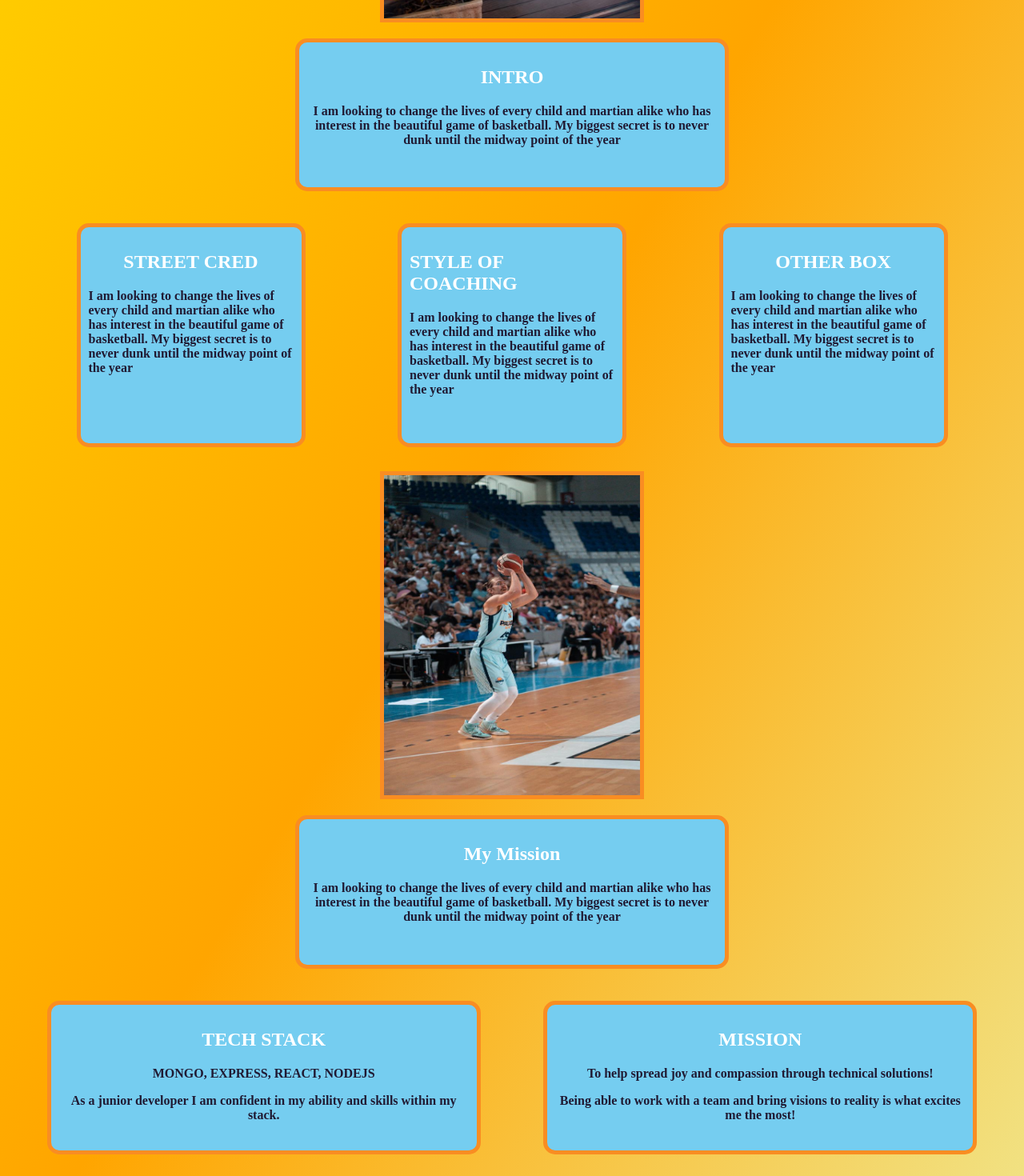
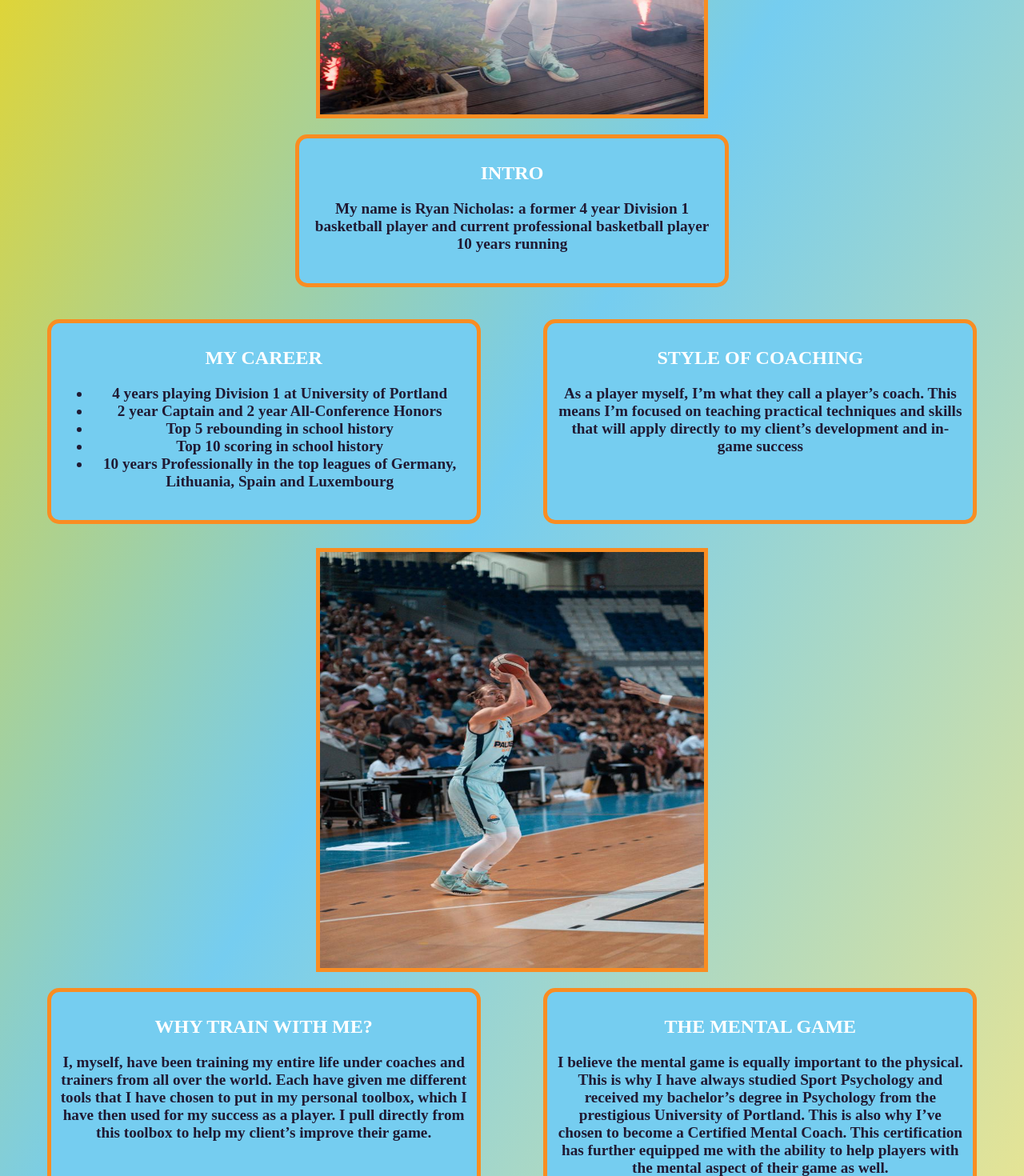
Before and after one commit to ksherm45/ryans-site, a React (Create React App) app: page / in a window 1280 px wide. Shown: the part 520-1990 px from the top of the page at 80% size. Built offline with nearby package versions, Linux system fonts and the light colour scheme.

Commit message:
added ryans content and changed boxes

```diff
--- a/src/App.css
+++ b/src/App.css
@@ -1,6 +1,6 @@
 body {
   height: vh 100%;
-  background: linear-gradient(to bottom right, #FFD700, #FFA500, #F0E68C);
+  background: linear-gradient(to bottom right, #FFD700, #75cdf0, #F0E68C);
   color: #201a33;
 }
 h1{
@@ -11,6 +11,10 @@ h1{
 p {
   display: flex;
   justify-content: center;
+  font-size: larger;
+}
+ul {
+  font-size: larger
 }
 
 .Navbar {
@@ -19,7 +23,7 @@ p {
   background-color:#75cdf0;
   color: beige;
   height: 75px;
-  width: 70%;
+  width: 55%;
   border: solid 5px rgb(249, 141, 34);
 
   align-items: center;
@@ -63,6 +67,8 @@ p {
 img {
 
   border:  5px solid rgb(249, 141, 34);
+  height: 65vh;
+  width: 60vh;
 }
 
 .Profile {
@@ -109,7 +115,7 @@ padding-top: 10px;
 }
 
 .box3 {
-  height: 20.2vh;
+  height: 28.2vh;
   width: 40%;
   background-color:#75cdf0;
   margin: 20px;
--- a/src/App.jsx
+++ b/src/App.jsx
@@ -3,8 +3,6 @@ import { Routes, Route } from "react-router-dom";
 
 import HomePage from "./pages/HomePage/HomePage";
 import ServicesPage from "./pages/ServicesPage/ServicesPage";
-import ProfessionalCareerPage from "./pages/ProfessionalCareerPage/ProfessionalCareerPage";
-import CollegeCareerPage from "./pages/CollegeCareerPage/CollegeCareerPage";
 import ContactPage from "./pages/ContactPage/ContactPage";
 import PrivateTrainingPage from "./pages/ServicesPage/PrivateTrainingPage";
 import SmallGroupPage from "./pages/ServicesPage/SmallGroupPage";
@@ -26,10 +24,6 @@ function App() {
         <Route path="/" element={<HomePage />} />
 
         <Route path="/services" element={<ServicesPage />} />
-
-        <Route path="/professionalcareer" element={<ProfessionalCareerPage />} />
-
-        <Route path="/collegecareer" element={<CollegeCareerPage />} />
 
         <Route path="/contact" element={<ContactPage />} />
 
--- a/src/components/Navbar/Navbar.jsx
+++ b/src/components/Navbar/Navbar.jsx
@@ -25,14 +25,9 @@ function Navbar() {
     <Link to="/privatetraining">Private Training</Link>
   </div>
   </div>
-
-      <Link className="Link" to="/professionalcareer">
-        <button>PROFESSIONAL CAREER</button>
-      </Link>
-
-      <Link className="Link" to="/career">
+      <HashLink className="Link" smooth to="/#career">
         <button>CAREER</button>
-      </Link>
+      </HashLink>
 
       <HashLink className="Link" smooth to="/#contact">
         <button>CONTACT</button>
--- a/src/pages/HomePage/HomePage.jsx
+++ b/src/pages/HomePage/HomePage.jsx
@@ -9,31 +9,32 @@ function Homepage() {
   <div id='page' className=''>
     <h1 className='Homepage'> </h1>
       <div className='Profile'>
-       <img src={RyanHeadshot} height={400} width={320}  alt = 'Profile Pic'/>
+       <img src={RyanHeadshot}   alt = 'Profile Pic'/>
       </div>
 
 <section className='Control' id='intro'>
     <div className='box2'>
       <h1>INTRO</h1>
-      <p>I am looking to change the lives of every child and martian alike who has interest in the beautiful game of basketball. My biggest secret is to never dunk until the midway point of the year</p>
+      <p>My name is Ryan Nicholas: a former 4 year Division 1 basketball player and current professional basketball player 10 years running </p>
     </div>
 </section>
 <section className='Control' id='info'>
 
-        <div className='box'>
-        <h1> STREET CRED </h1>
-        <p>I am looking to change the lives of every child and martian alike who has interest in the beautiful game of basketball. My biggest secret is to never dunk until the midway point of the year</p>
-        </div>
-
-        <div className='box'>
-        <h1>STYLE OF COACHING</h1>
-        <p>I am looking to change the lives of every child and martian alike who has interest in the beautiful game of basketball. My biggest secret is to never dunk until the midway point of the year</p>
+        <div className='box3'>
+        <h1>MY CAREER</h1>
+<ul>
+  <li>4 years playing Division 1 at University of Portland</li>
+  <li>2 year Captain and 2 year All-Conference Honors</li>
+  <li>Top 5 rebounding in school history</li>
+  <li>Top 10 scoring in school history</li>
+  <li>10 years Professionally in the top leagues of Germany, Lithuania, Spain and Luxembourg</li>
+</ul>
 
         </div>
 
-        <div className='box'>
-        <h1>OTHER BOX</h1>
-        <p>I am looking to change the lives of every child and martian alike who has interest in the beautiful game of basketball. My biggest secret is to never dunk until the midway point of the year</p>
+        <div className='box3'>
+        <h1>STYLE OF COACHING</h1>
+      <p>As a player myself, I’m what they call a player’s coach. This means I’m focused on teaching practical techniques and skills that will apply directly to my client’s development and in-game success</p>
         </div>
 
 </section>
@@ -42,25 +43,16 @@ function Homepage() {
        <img src={Ryan2} height={400} width={320}  alt = 'Profile Pic'/>
       </div>
 
-<section className='Control'>
-    <div className='box2'>
-      <h1>My Mission</h1>
-      <p>I am looking to change the lives of every child and martian alike who has interest in the beautiful game of basketball. My biggest secret is to never dunk until the midway point of the year</p>
-    </div>
-</section>
 <section className='Control' id='career'>
 
         <div className='box3'>
-        <h1> TECH STACK </h1>
-        <p>MONGO, EXPRESS, REACT, NODEJS </p>
-        <p>As a junior developer I am confident in my ability and skills within my stack.</p>
+        <h1> WHY TRAIN WITH ME? </h1>
+        <p>I, myself, have been training my entire life under coaches and trainers from all over the world. Each have given me different tools that I have chosen to put in my personal toolbox, which I have then used for my success as a player. I pull directly from this toolbox to help my client’s improve their game. </p>
         </div>
 
         <div className='box3'>
-        <h1>MISSION</h1>
-        <p>To help spread joy and compassion through technical solutions!</p>
-        <p>Being able to work with a team and bring visions to reality is what excites me the most!</p>
-
+        <h1>THE MENTAL GAME</h1>
+        <p>I believe the mental game is equally important to the physical. This is why I have always studied Sport Psychology and received my bachelor’s degree in Psychology from the prestigious University of Portland. This is also why I’ve chosen to become a Certified Mental Coach. This certification has further equipped me with the ability to help players with the mental aspect of their game as well. </p>
         </div>
 
 
@@ -86,7 +78,7 @@ function Homepage() {
             />
 
        <SocialIcon
-              url="https://www.instagram.com/ryannicholas32/?hl=en"
+              url="https://www.instagram.com/32andyoullc/"
               className="mr-4"
               target="_blank"
               fgColor="#fff"
--- a/src/pages/ServicesPage/LargeGroupPage.jsx
+++ b/src/pages/ServicesPage/LargeGroupPage.jsx
@@ -10,9 +10,9 @@ function LargeGroupPage() {
 
 <section className='Control' id='intro'>
  <div className='box2'>
-   <h1>INTRO</h1>
-   <p>I am looking to change the lives of every child and martian alike who has interest in the beautiful game of basketball. My biggest secret is to never dunk until the midway point of the year</p>
- </div>
+   <h1>LARGE GROUP</h1>
+<p>Groups of 7 or more are ideal of teams or groups that would like to put together the individual work with the ability to show even more realistic in-game situations</p>
+</div>
 </section>
 </div>
   )
--- a/src/pages/ServicesPage/PrivateTrainingPage.jsx
+++ b/src/pages/ServicesPage/PrivateTrainingPage.jsx
@@ -10,10 +10,10 @@ function PrivateTrainingPage() {
    </div>
 
 <section className='Control' id='intro'>
- <div className='box2'>
-   <h1>INTRO</h1>
-   <p>I am looking to change the lives of every child and martian alike who has interest in the beautiful game of basketball. My biggest secret is to never dunk until the midway point of the year</p>
- </div>
+ <div className='box3'>
+   <h1>PRIVATE TRAINING</h1>
+<p>Looking to receive my full-attention and improve by competing against my drills and yourself? Then private training is for you. I recommend mixing in private and group sessions to receive the best of both worlds</p>
+</div>
 </section>
 </div>
  )
--- a/src/pages/ServicesPage/SmallGroupPage.jsx
+++ b/src/pages/ServicesPage/SmallGroupPage.jsx
@@ -10,9 +10,9 @@ function SmallGroupPage() {
 
 <section className='Control' id='intro'>
  <div className='box2'>
-   <h1>INTRO</h1>
-   <p>I am looking to change the lives of every child and martian alike who has interest in the beautiful game of basketball. My biggest secret is to never dunk until the midway point of the year</p>
- </div>
+   <h1>SMALL GROUP</h1>
+<p>Groups of 2-6 players is a good way to receive the attention of a private session along with the competitive nature that a group session provides </p>
+</div>
 </section>
 </div>  )
 }
```
